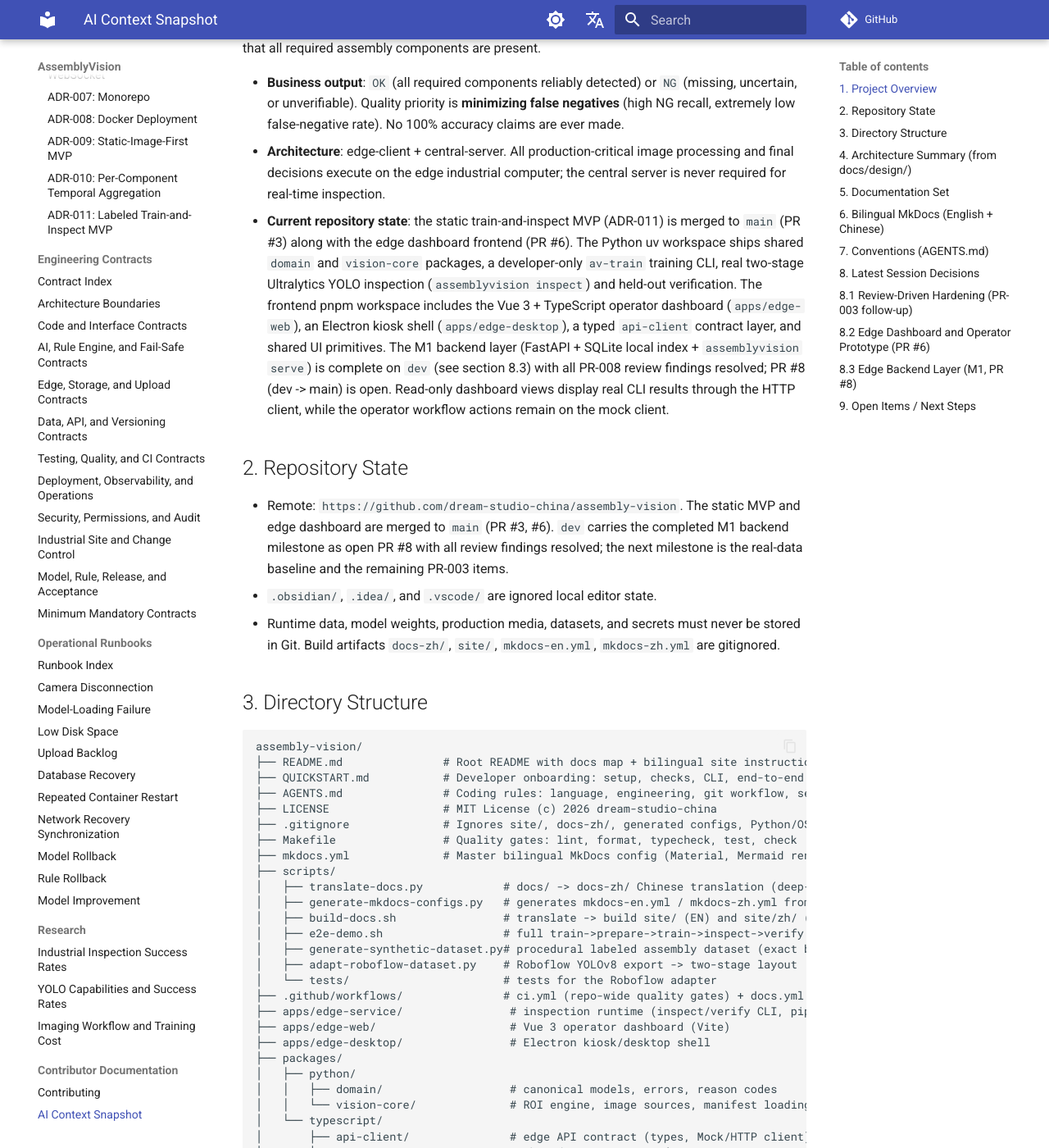
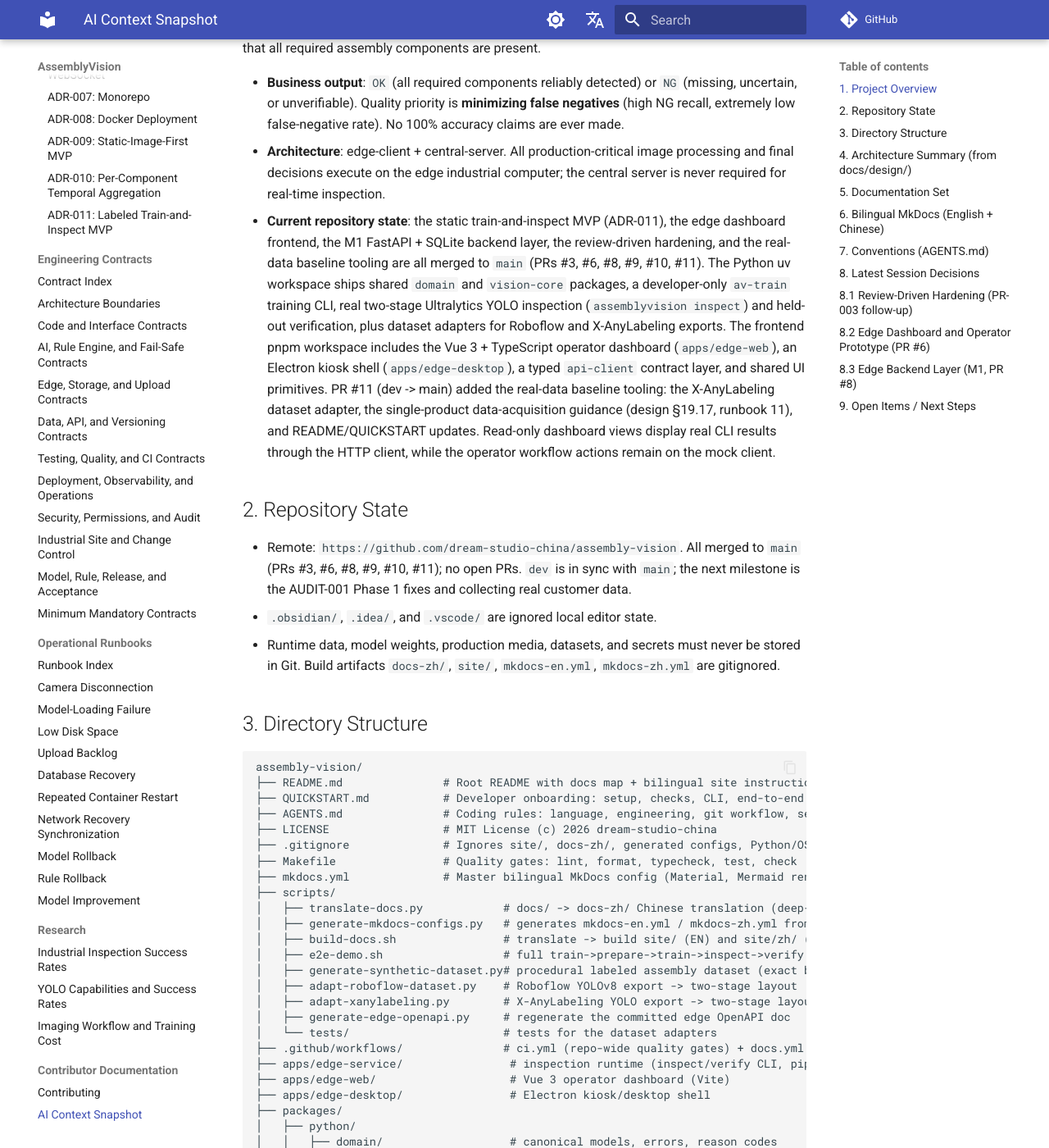
Before and after one commit to dream-studio-china/assembly-vision, an MkDocs documentation site: the page built from docs/ai/context.md, in a window 1280 px wide and 1400 px high, scrolled down 369 px. Shown: the whole window at 82% size. Built offline with MkDocs 1.6.1 and Material for MkDocs 9.7.7, drawn with Linux system fonts in a browser that asks for light colours; comment, search, counter and statistics services are not loaded; some of the changed text lies outside the part shown.

Commit message:
docs: record system audit and refresh the AI context snapshot
Adds docs/reviews/AUDIT-001-system-audit.md recording the read-only
system/documentation audit (12 parallel audits + dynamic stress tests):
no HIGH runtime vulnerabilities or secrets, 200-concurrent-request HTTP load
passes, four HIGH data-integrity/doc findings and three reproduced
concurrency defects, plus the three-phase remediation plan.

Refreshes docs/ai/context.md: PRs #3-#11 merged (no open PRs), Vitest counts
63 (30+13+17+3), edge coverage restated as ~99.5% statement with the actual
uncovered lines, the audit summary and next steps added, and
generate-edge-openapi.py listed in the scripts tree.

```diff
--- a/docs/ai/context.md
+++ b/docs/ai/context.md
@@ -18,27 +18,28 @@
 - **Architecture**: edge-client + central-server. All production-critical image processing and
   final decisions execute on the edge industrial computer; the central server is never required
   for real-time inspection.
-- **Current repository state**: the static train-and-inspect MVP (ADR-011) is
-  merged to `main` (PR #3) along with the edge dashboard frontend (PR #6). The
-  Python uv workspace ships shared `domain` and `vision-core` packages, a
-  developer-only `av-train` training CLI, real two-stage Ultralytics YOLO
-  inspection (`assemblyvision inspect`) and held-out verification. The frontend
-  pnpm workspace includes the Vue 3 + TypeScript operator dashboard
-  (`apps/edge-web`), an Electron kiosk shell (`apps/edge-desktop`), a typed
-  `api-client` contract layer, and shared UI primitives. The M1 backend layer
-  (FastAPI + SQLite local index + `assemblyvision serve`) is complete on `dev`
-  (see section 8.3) with all PR-008 review findings resolved; PR #8
-  (dev -> main) is open. Read-only dashboard views display real CLI results
-  through the HTTP client, while the operator workflow actions remain on the
-  mock client.
+- **Current repository state**: the static train-and-inspect MVP (ADR-011),
+  the edge dashboard frontend, the M1 FastAPI + SQLite backend layer, the
+  review-driven hardening, and the real-data baseline tooling are all merged
+  to `main` (PRs #3, #6, #8, #9, #10, #11). The Python uv workspace ships
+  shared `domain` and `vision-core` packages, a developer-only `av-train`
+  training CLI, real two-stage Ultralytics YOLO inspection
+  (`assemblyvision inspect`) and held-out verification, plus dataset adapters
+  for Roboflow and X-AnyLabeling exports. The frontend pnpm workspace includes
+  the Vue 3 + TypeScript operator dashboard (`apps/edge-web`), an Electron
+  kiosk shell (`apps/edge-desktop`), a typed `api-client` contract layer, and
+  shared UI primitives. PR #11 (dev -> main) added the real-data baseline
+  tooling: the X-AnyLabeling dataset adapter, the single-product
+  data-acquisition guidance (design §19.17, runbook 11), and README/QUICKSTART
+  updates. Read-only dashboard views display real CLI results through the HTTP
+  client, while the operator workflow actions remain on the mock client.
 
 ## 2. Repository State
 
-- Remote: `https://github.com/dream-studio-china/assembly-vision`. The static
-  MVP and edge dashboard are merged to `main` (PR #3, #6). `dev` carries the
-  completed M1 backend milestone as open PR #8 with all review findings
-  resolved; the next milestone is the real-data baseline and the remaining
-  PR-003 items.
+- Remote: `https://github.com/dream-studio-china/assembly-vision`. All merged
+  to `main` (PRs #3, #6, #8, #9, #10, #11); no open PRs. `dev` is in sync with
+  `main`; the next milestone is the AUDIT-001 Phase 1 fixes and collecting
+  real customer data.
 - `.obsidian/`, `.idea/`, and `.vscode/` are ignored local editor state.
 - Runtime data, model weights, production media, datasets, and secrets must never be stored in
   Git. Build artifacts `docs-zh/`, `site/`, `mkdocs-en.yml`, `mkdocs-zh.yml` are gitignored.
@@ -61,7 +62,9 @@
 │   ├── e2e-demo.sh                  # full train->prepare->train->inspect->verify smoke test
 │   ├── generate-synthetic-dataset.py# procedural labeled assembly dataset (exact boxes)
 │   ├── adapt-roboflow-dataset.py    # Roboflow YOLOv8 export -> two-stage layout
-│   └── tests/                       # tests for the Roboflow adapter
+│   ├── adapt-xanylabeling.py        # X-AnyLabeling YOLO export -> two-stage layout
+│   ├── generate-edge-openapi.py     # regenerate the committed edge OpenAPI doc
+│   └── tests/                       # tests for the dataset adapters
 ├── .github/workflows/               # ci.yml (repo-wide quality gates) + docs.yml (Pages deploy)
 ├── apps/edge-service/                # inspection runtime (inspect/verify CLI, pipeline, rules, detectors)
 ├── apps/edge-web/                    # Vue 3 operator dashboard (Vite)
@@ -88,9 +91,9 @@
     ├── contributing.md     # Contributor-facing repository rules and precedence
     ├── overrides/main.html # Theme override placeholder
     ├── ai/context.md       # THIS file
-    ├── reviews/            # Code-review follow-up findings (PR-003-review.md, PR-008-review.md)
+    ├── reviews/            # Reviews: PR-003, PR-008, AUDIT-001 system audit
     ├── contracts/          # 11 mandatory engineering contracts + index
-    ├── runbooks/           # 10 operational recovery runbooks + index
+    ├── runbooks/           # 11 operational recovery runbooks + index
     ├── design/             # 28 design documents + appendices + decisions/
     │   ├── 00-cover-and-status.md ... 27-risks-and-mitigations.md
     │   ├── appendices.md   # Terminology, decision checklist, open questions, reason codes
@@ -143,7 +146,8 @@
 - [docs/contracts/](../contracts/README.md): 11 enforceable architecture, safety, API, quality,
   operations, security, change-control, and acceptance contracts.
 - [docs/runbooks/](../runbooks/README.md): executable recovery procedures for all contract-required
-  operational scenarios, including model improvement (runbook 10).
+  operational scenarios, including model improvement (runbook 10) and data
+  collection and annotation (runbook 11).
 
 ## 6. Bilingual MkDocs (English + Chinese)
 
@@ -206,6 +210,24 @@
   and requires an independently annotated full-product class (the union of component boxes is
   rejected). The source `test` split becomes the held-out verification set only; it is never
   copied into training or validation, and split overlap is checked by SHA-256.
+  `scripts/adapt-xanylabeling.py` does the same for X-AnyLabeling YOLO exports
+  (classes.txt/data.yaml names; images-first or split-first layouts).
+- Real-data tooling: the collection and annotation guidance lives in
+  `docs/design/19-training-and-evaluation.md` §19.17 (single-product quantities,
+  hard annotation rules) and `docs/runbooks/11-data-collection-and-annotation.md`
+  (operational procedure). A local test drive downloaded the CC0 smdComponents
+  set and the CC BY 4.0 PCBs-detection set under `data/test-training/`
+  (gitignored) and trained a board-level missing-part detector (val mAP50 ~0.94;
+  60-image held-out NG recall 0.848, all misses on multi-missing boards) - a
+  demonstration, not an accuracy claim.
+- A read-only system audit (recorded in
+  `docs/reviews/AUDIT-001-system-audit.md`) ran 12 parallel sub-agent audits
+  plus dynamic stress tests: no HIGH runtime vulnerability and no secrets;
+  the HTTP read path handled 200 concurrent requests with zero errors. Four
+  HIGH data-integrity/doc findings (adapter missing-label fabrication, stale
+  staging paths in published data.yaml, av-train relative-path
+  runs/detect-nesting, stale PR state) and three reproduced concurrency and
+  robustness defects were recorded for the next milestone.
 - Model improvement is a developer-side loop (docs/runbooks/10-model-improvement.md):
   collect/correct data -> retrain -> verify no regression -> bump pipeline config and the rule's
   `compatible_component_model_versions` together (`av-train --rule` prints the suggested bump).
@@ -236,7 +258,8 @@
   `min_area_pixels` must be a positive integer, and unknown keys are rejected in
   every section.
 - Training data: malformed or out-of-range labels, zero-sized and out-of-frame
-  boxes are fatal; missing label files warn; empty label files are valid
+  boxes are fatal; missing label files fail validation unless the recorded
+  `--allow-missing-labels` legacy opt-in is used; empty label files are valid
   negatives; component preparation keeps negative ROI crops; and published
   model versions refuse to be silently overwritten with different bytes.
 - Quality gates: `ruff check .`, `ruff format --check .`, `mypy .`, and
@@ -269,8 +292,8 @@
 - **Electron desktop** (`apps/edge-desktop`): hardened defaults (context
   isolation, sandbox, no node integration), kiosk mode, and production builds
   are loaded from the built edge-web output.
-- **Tests and CI**: 56 Vitest unit tests across api-client/ui/edge-web/desktop
-  (28 + 13 + 12 + 3), 12 Playwright e2e, a `web` CI job
+- **Tests and CI**: 63 Vitest unit tests across api-client/ui/edge-web/desktop
+  (30 + 13 + 17 + 3), 12 Playwright e2e, a `web` CI job
   (build/lint/test/e2e), and `make check` now runs both Python and TypeScript
   gates.
 - **Documentation**: QUICKSTART restructured per-app with extensible numbered
@@ -337,21 +360,32 @@
   tolerance at the boundary.
 - **Packaging**: `py.typed` markers added to `domain` and `vision-core` so MyPy
   strict passes repo-wide.
-- **Test hardening**: edge Python coverage is at 99.6% (pytest-cov; the only
-  uncovered branches are the unreachable IntegrityError handler in the
-  repository and two derived-image slot fallbacks); the full suite is
-  `399 passed`, TypeScript tests are `30 passed` (api-client) and `17 passed`
-  (edge-web), and Playwright e2e is `12 passed` including a token-authenticated
+- **Test hardening**: edge Python statement coverage is ~99.5% (pytest-cov;
+  uncovered lines are viewer-session/no-token branches, derived-image and
+  statistics fallbacks, the verify empty-work branch, and the unreachable
+  IntegrityError handler); the full suite is `405 passed`, TypeScript tests are
+  `30 passed` (api-client), `13 passed` (ui), `17 passed` (edge-web), `3 passed`
+  (desktop), and Playwright e2e is `12 passed` including a token-authenticated
   served dashboard that asserts real reconciled data and purged-media
   rendering.
 
 ## 9. Open Items / Next Steps
 
-- The FastAPI + SQLite backend layer (`assemblyvision serve`, section 8.3) now
-  serves read-only dashboard views from the local index; the **upload queue
-  scheduler** (real `upload_tasks` rows, retry backoff, idempotency) and the
-  **WebSocket runtime channel** are the next backend gaps. The dashboard read
-  views switch to real data via `VITE_API_MODE=http`.
+- The FastAPI + SQLite backend layer (`assemblyvision serve`, section 8.3) is
+  merged; the **upload queue scheduler** (real `upload_tasks` rows, retry
+  backoff, idempotency) and the **WebSocket runtime channel** are the next
+  backend gaps. Read-only dashboard views already route through the HTTP
+  client (`VITE_API_MODE=http`).
+- AUDIT-001 (`docs/reviews/AUDIT-001-system-audit.md`) Phase 1 fixes pending:
+  adapter missing-label enforcement, `valid` alias, and stem-collision
+  detection (H1); relative `data.yaml` paths after the atomic rename in both
+  adapters and `prepare_components` (H2); absolute `project_dir` in `av-train`
+  (H3); reconcile and rule-registry error handling (M1/M2/M3); rule-engine
+  non-finite/evidence-completeness guards; manifest runtime/URI/class-map
+  checks. Phase 2: documentation alignment (design 14 M1 boundary, appendices
+  reason codes, coverage/test-count claims). Phase 3: decide the
+  multi-edge-per-host "shared" model before the upload scheduler, WebSocket,
+  camera/barcode, and temporal aggregation work.
 - PR-003 follow-up items are all resolved (see `docs/reviews/PR-003-review.md`):
   model-manifest publication now compares full decision-critical content
   (task, class order, input size, artifact, provenance), the Roboflow adapter
@@ -374,10 +408,9 @@
     registry that `serve` uses (`<output>/edge.sqlite3`), so a published
     `(rule_id, rule_version)` stays immutable across CLI invocations and
     service restarts.
-- Roadmap scope remaining after the M1 layer (section 8.3, PR #8): upload
-  queue scheduler, WebSocket channel, camera/barcode adapters, temporal
-  aggregation, Docker packaging, and authoritative SQLite persistence/outbox.
-  None block PR #8; the PR-008 review findings (F1-F14, C1-C4) are resolved.
+- Roadmap scope remaining after the merged M1 layer: upload queue scheduler,
+  WebSocket channel, camera/barcode adapters, temporal aggregation, Docker
+  packaging, and authoritative SQLite persistence/outbox.
 - Real customer data is still required for the one-month baseline: collect and
   annotate with X-AnyLabeling per
   `docs/design/19-training-and-evaluation.md` §19.17 and
```
Also changed, not shown: docs/reviews/AUDIT-001-system-audit.md (added, +253 -0 lines).
